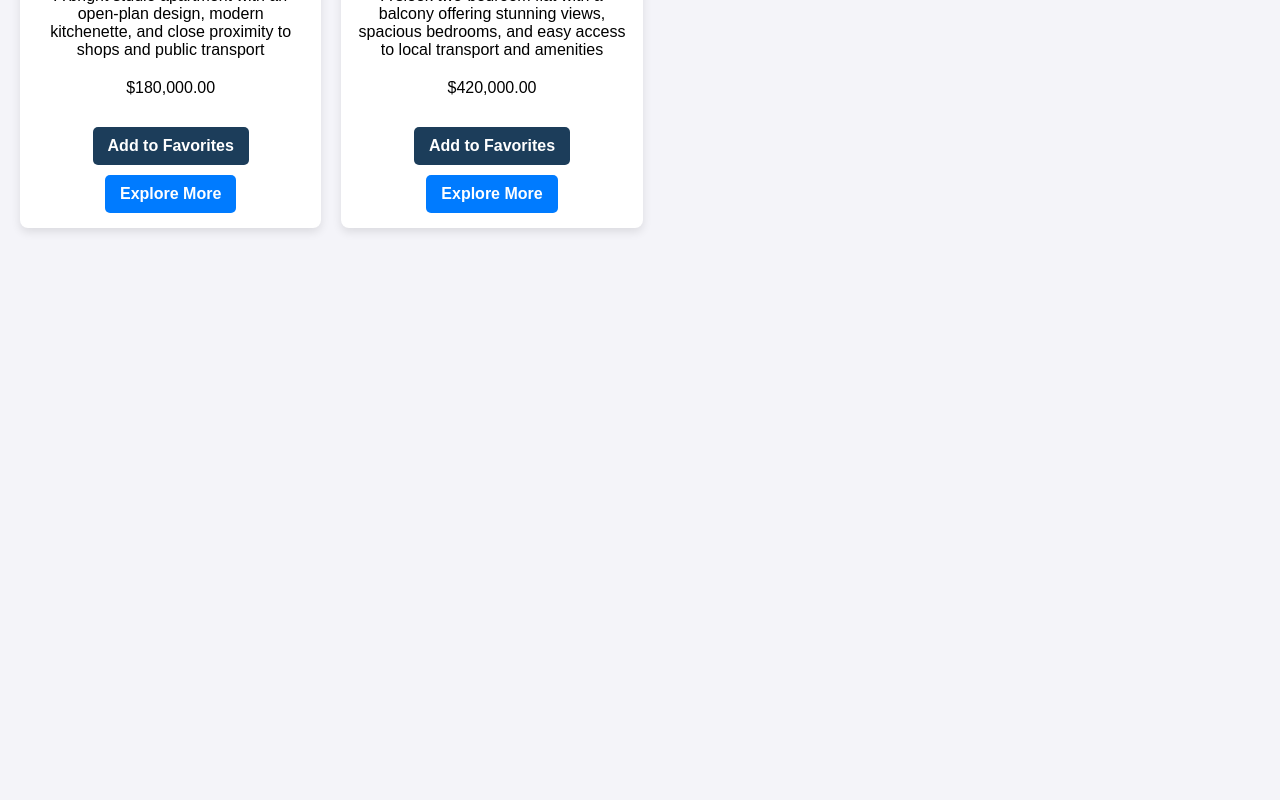
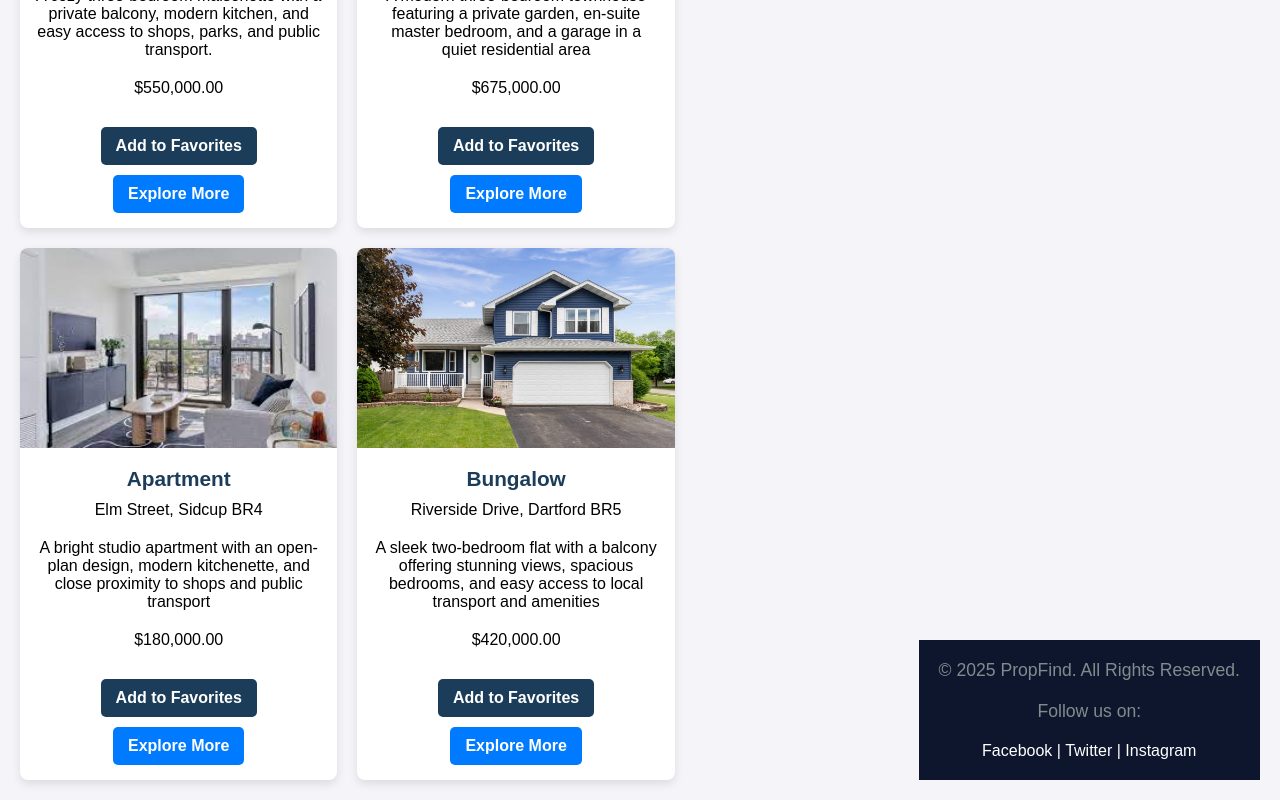
Before and after one commit to ItsRV15/PropFind, a React (Vite) app: page /search in a window 1280 px wide. Shown: the part 2087-2887 px from the top of the page. Before the commit the page ends 2335 px from the top, so only its background shows below. Built offline with nearby package versions, Linux system fonts and the light colour scheme.

Commit message:
Added the footer to the properties page

```diff
--- a/src/Search.jsx
+++ b/src/Search.jsx
@@ -313,13 +313,15 @@ export default function Search() {
         {/* Favorites Section */}
         <aside
           className="favourites-list"
-          onDrop={handleDrop}
-          onDragOver={handleDragOver}
+          onDrop={handleDrop}//handles dropping dragged property cards
+          onDragOver={handleDragOver}//allows dropping by preventing default behavior
         >
           <h2>Favorites</h2>
-          {favorites.length > 0 ? (
+          {favorites.length > 0 ? (//check if there are any fav if true show
             <>
               {favorites.map((fav) => (
+                //id-unique key required by react
+                //represetns one fav prop
                 <div key={fav.id} className="favourite-item">
                   <img src={fav.picture} alt={fav.type} />
                   <div>
@@ -346,6 +348,18 @@ export default function Search() {
         </aside>
 
 
+         {/* Footer Section */}
+      <footer className="footer">
+        <div className="footer-content">
+          <p>&copy; 2025 PropFind. All Rights Reserved.</p>
+          <p>Follow us on:</p>
+          <div className="social-icons">
+            <a href="#">Facebook</a> | <a href="#">Twitter</a> | <a href="#">Instagram</a>
+          </div>
+        </div>
+      </footer>
+
+
       </main>
 
     </div>
```
